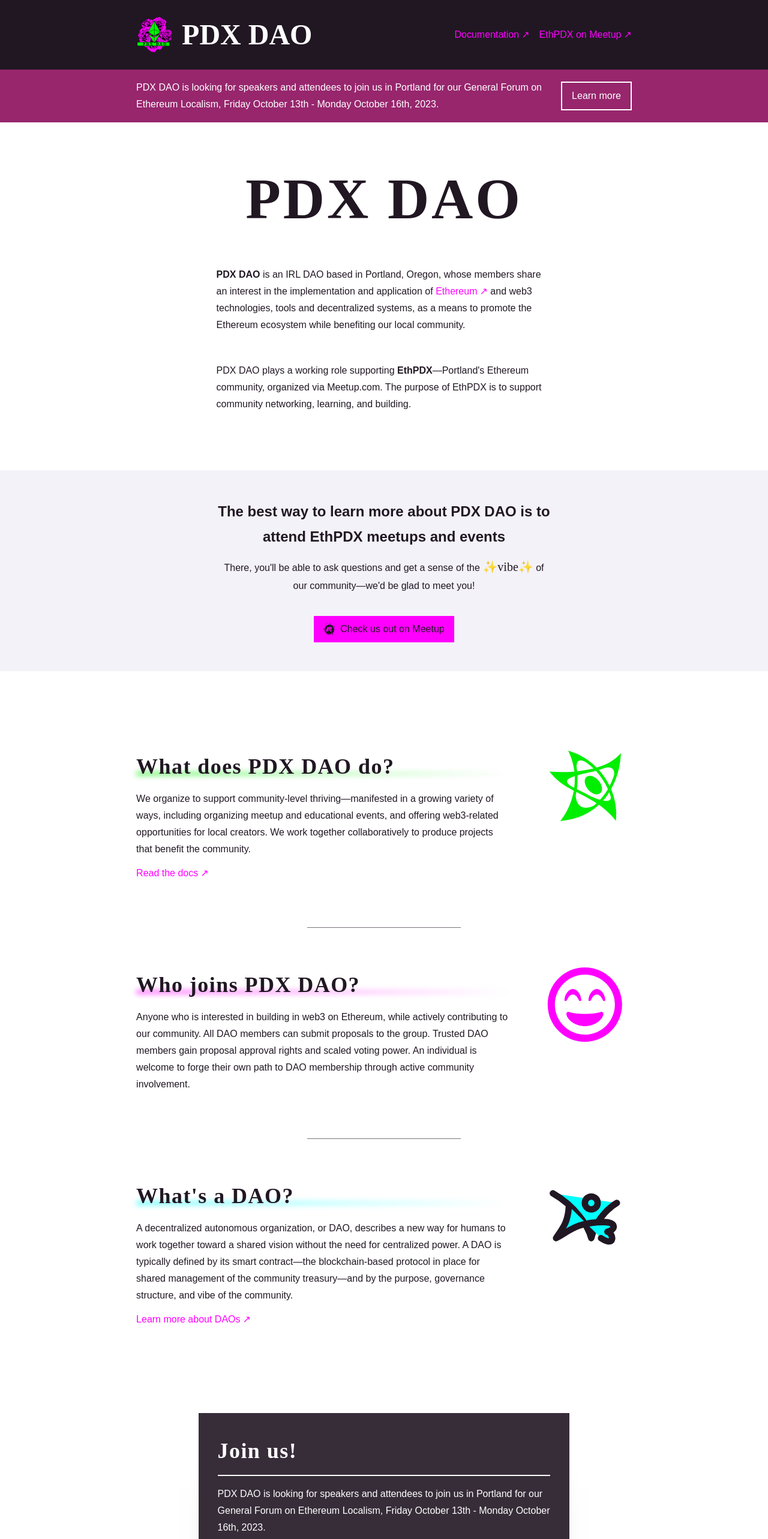
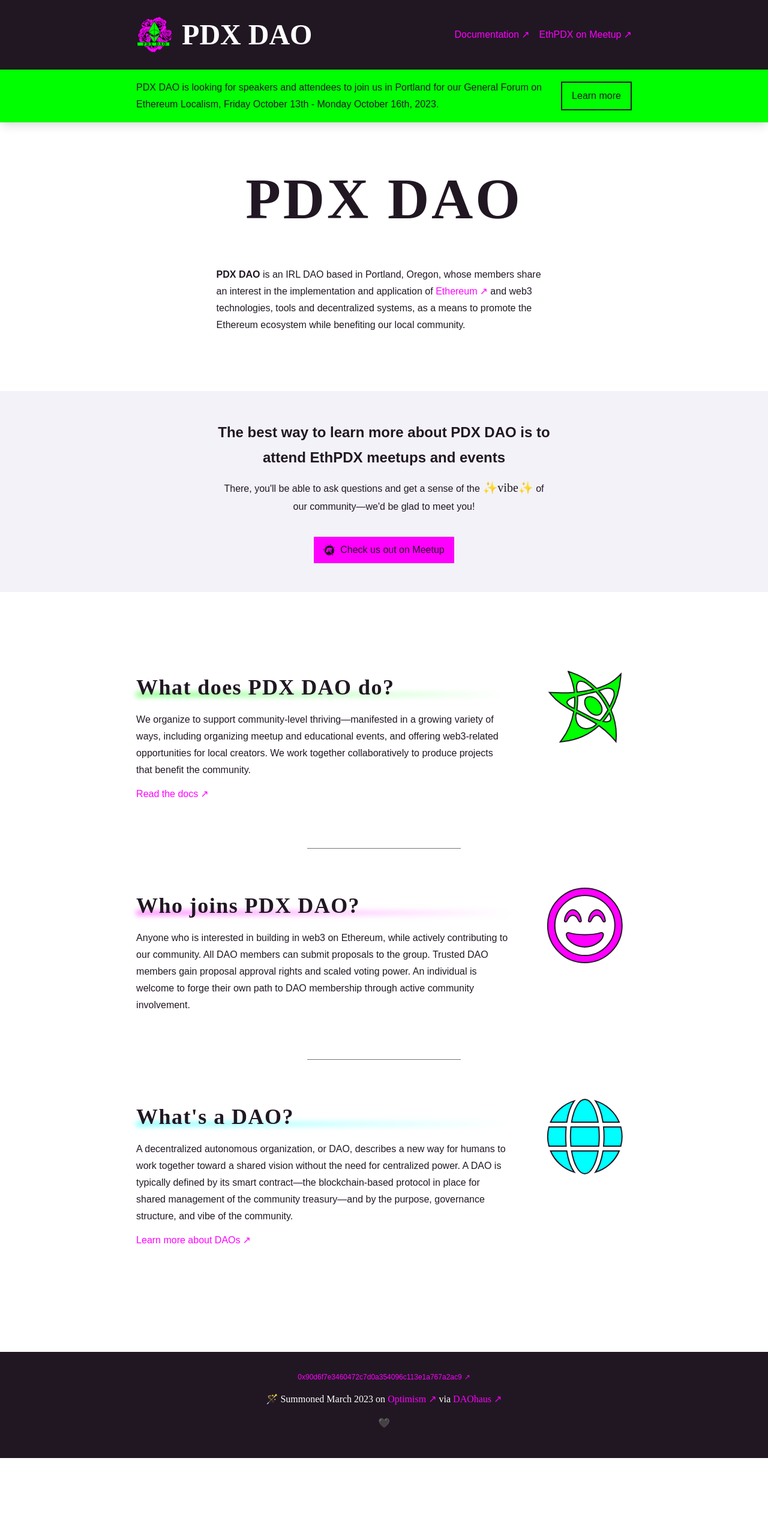
Before and after one commit to wackerow/pdxdao, a Next.js app: page / in a window 1280 px wide. Shown: the top 2566 px of the page at 60% size. After the commit the page ends 2431 px from the top, so only its background shows below. Built offline with nearby package versions, Linux system fonts and the light colour scheme; a web font is replaced by a local one.

Commit message:
design updates

```diff
--- a/src/components/ButtonLink.tsx
+++ b/src/components/ButtonLink.tsx
@@ -27,8 +27,8 @@
         px={4}
         py={2}
         m={0}
-        bg="fuchsia"
-        _groupHover={{ bg: '#F4F', boxShadow: '4px 4px 0 0 #F4F8' }}
+        bg="primary"
+        _groupHover={{ bg: 'primary', boxShadow: '4px 4px 0 0 var(--chakra-colors-primaryHover)' }}
         cursor="pointer"
         _after={
           isExternal || hideArrow
--- a/src/components/LocalismBanner.tsx
+++ b/src/components/LocalismBanner.tsx
@@ -2,12 +2,7 @@
 import { ButtonLink } from '@/components'
 
 export const LocalismBanner = () => (
-  <Flex
-    justify="center"
-    bg="pink.700"
-    color="bg"
-    boxShadow="0 4rem 4rem -4rem rgb(0 0 0 / 100%)"
-  >
+  <Flex justify="center" bg="secondary" boxShadow="lg">
     <Flex
       py={4}
       alignItems="center"
@@ -27,8 +22,8 @@
         me={8}
         bg="transparent"
         border="2px"
-        borderColor="bg"
-        color="bg"
+        borderColor="body"
+        color="body"
       >
         Learn more
       </ButtonLink>
--- a/src/components/TextCard.tsx
+++ b/src/components/TextCard.tsx
@@ -22,7 +22,7 @@
         insetInline: 0,
         h: 2,
         bottom: 4,
-        background: `linear-gradient(to right, ${fadeColor}, var(--chakra-colors-bg))`,
+        background: `linear-gradient(to right, var(--chakra-colors-${fadeColor}), var(--chakra-colors-bg))`,
         filter: 'blur(4px) opacity(0.5)',
         zIndex: -1,
       }}
--- a/src/components/TextCardWithIcon.tsx
+++ b/src/components/TextCardWithIcon.tsx
@@ -15,6 +15,6 @@
     <TextCard title={title} fadeColor={fadeColor} flex={4}>
       {children}
     </TextCard>
-    <Icon as={icon} fill={fadeColor} w="full" h="full" maxH={32} flex={1} />
+    <Icon as={icon} fill={fadeColor} stroke="body" strokeWidth={8} w="full" h="full" maxH={32} flex={1} />
   </Flex>
 )
--- a/src/pages/index.tsx
+++ b/src/pages/index.tsx
@@ -3,8 +3,7 @@
 import { ButtonLink, Link, Page, Section, TextCardWithIcon } from '@/components'
 import { SITE_NAME } from '../../constants'
 import { FaMeetup } from 'react-icons/fa'
-import { TbBrandAo3 } from 'react-icons/tb'
-import { FaRegGrinBeam } from 'react-icons/fa'
+import { FaRegGrinBeam, FaGlobe } from 'react-icons/fa'
 import { GiFlexibleStar } from 'react-icons/gi'
 
 const Home: FC = () => (
@@ -19,14 +18,6 @@
         <Link href="https://ethereum.org">Ethereum</Link> and web3 technologies,
         tools and decentralized systems, as a means to promote the Ethereum
         ecosystem while benefiting our local community.
-      </Text>
-    </Section>
-    <Section>
-      <Text>
-        {SITE_NAME} plays a working role supporting <strong>EthPDX</strong>
-        —Portland&apos;s Ethereum community, organized via Meetup.com. The
-        purpose of EthPDX is to support community networking, learning, and
-        building.
       </Text>
     </Section>
     <Section
@@ -84,7 +75,7 @@
       <Section maxW="max">
         <TextCardWithIcon
           title="What does PDX DAO do?"
-          fadeColor="#0e0"
+          fadeColor="secondary"
           icon={GiFlexibleStar}
         >
           <Text>
@@ -105,7 +96,7 @@
       <Section maxW="max">
         <TextCardWithIcon
           title="Who joins PDX DAO?"
-          fadeColor="#f0f"
+          fadeColor="primary"
           icon={FaRegGrinBeam}
         >
           <Text>
@@ -122,8 +113,8 @@
       <Section maxW="max">
         <TextCardWithIcon
           title="What's a DAO?"
-          fadeColor="#0FF"
-          icon={TbBrandAo3}
+          fadeColor="tertiary"
+          icon={FaGlobe}
         >
           <Text>
             A decentralized autonomous organization, or DAO, describes a new way
@@ -139,37 +130,6 @@
         </TextCardWithIcon>
       </Section>
     </Flex>
-    <Section
-      my={8}
-      border="2px"
-      p={8}
-      bg="gray.700"
-      color="bg"
-      position="relative"
-      boxShadow="0 4rem 4rem -4rem rgb(0 0 0 / 100%)"
-    >
-      <Text
-        as="h2"
-        textStyle="h2"
-        borderBottom="2px"
-        borderColor="bg"
-        pb={2}
-        mb={4}
-        color="bg"
-      >
-        Join us!
-      </Text>
-      <Text mb={12}>
-        PDX DAO is looking for speakers and attendees to join us in Portland for
-        our General Forum on Ethereum Localism, Friday October 13th - Monday
-        October 16th, 2023.
-      </Text>
-      <Text>
-        <ButtonLink href="https://mirror.xyz/ethpdx.eth/kjpsLAAC2Si0XDmr_aFp0F5esPNH4DoPB4lOTlFbR5M">
-          Learn more
-        </ButtonLink>
-      </Text>
-    </Section>
   </Page>
 )
 
--- a/src/theme/index.ts
+++ b/src/theme/index.ts
@@ -69,10 +69,15 @@
   },
   semanticTokens: {
     colors: {
-      body: 'gray.900', //{ _light: 'black', _dark: 'white' },
-      bg: 'white', //{ _light: 'white', _dark: 'black' },
-      primary: 'blue.300', //{ _light: 'blue.300', _dark: 'blue.900' },
-      link: 'fuchsia', //{ _light: 'fuchsia', _dark: 'fuchsia' },
+      body: 'gray.900',
+      bg: 'white',
+      primary: 'fuchsia',
+      link: 'fuchsia',
+      primaryHover: '#f0f8',
+      secondary: '#0f0',
+      secondaryHover: '#0f08',
+      tertiary: '#0ff',
+      tertiaryHover: '#0ff8',
     },
   },
 }
```
